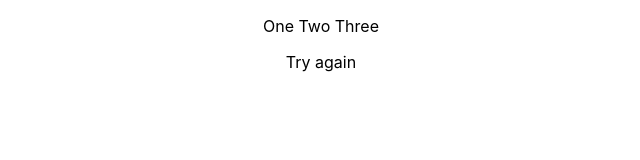
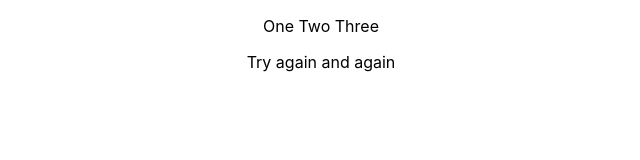
Before and after one commit to gertie-sheshe/one-app, a React (Create React App) app: page / in a window 1280 px wide. Shown: the top 160 px of the page, without its empty margins (319-959 px from the left). Built offline with nearby package versions, Linux system fonts and the light colour scheme.

Commit message:
test two

```diff
--- a/src/App.js
+++ b/src/App.js
@@ -6,7 +6,7 @@ function App() {
     <div className="App">
       <p>One Two Three</p>
       <p>{process.env.REACT_APP_NAME}</p>
-      <p>Try again</p>
+      <p>Try again and again</p>
     </div>
   );
 }
```
